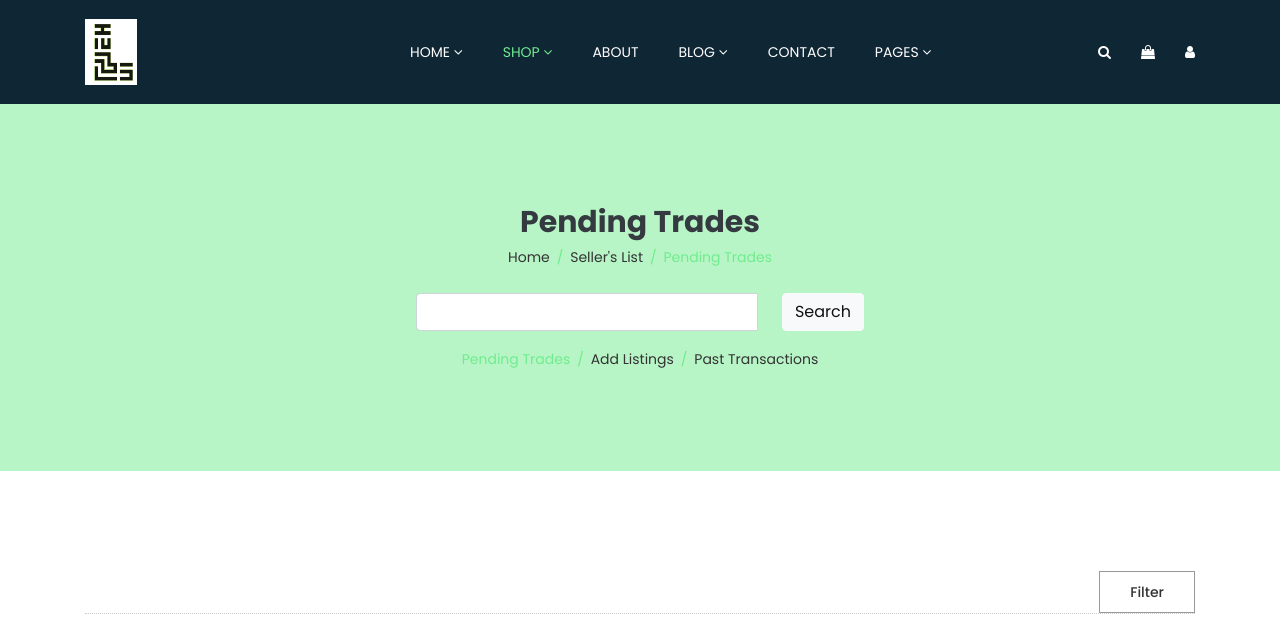
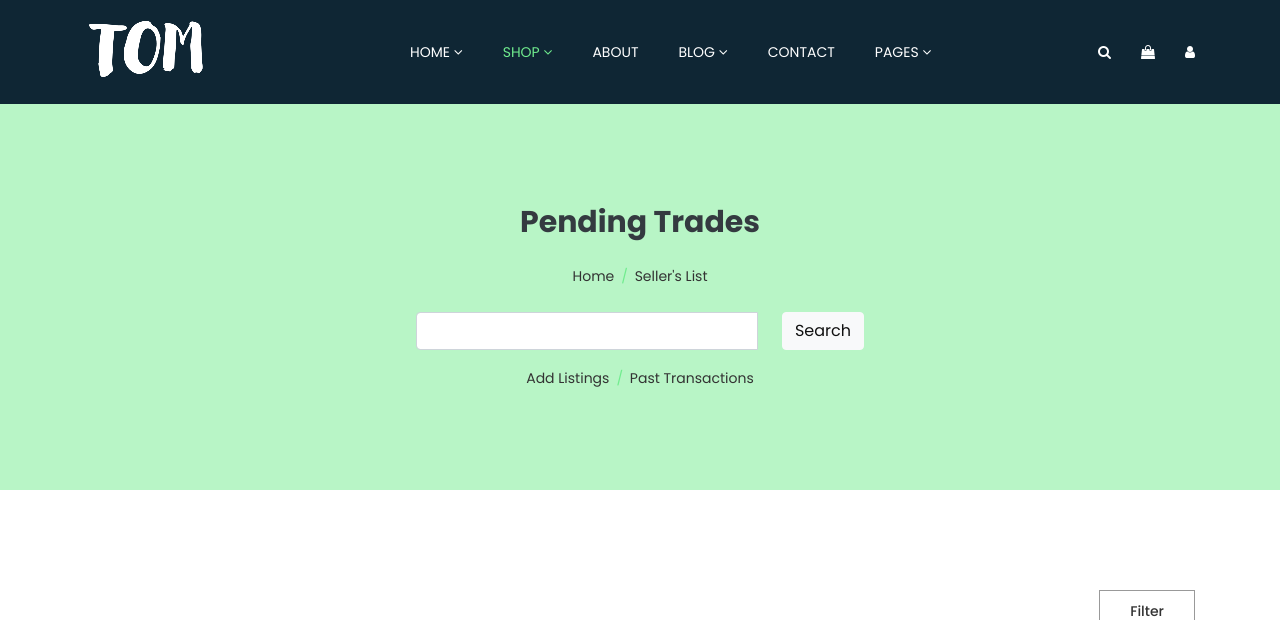
Before and after one commit to shannaurelle/lockdown-master, a PHP site: page /pending_trades.php in a window 1280 px wide. Shown: the top 620 px of the page. Run offline with PHP 8.4, Linux system fonts and the light colour scheme; a user stored in the database is signed in; data comes from the database, SQL or seed files in the repository.

Commit message:
edited links

```diff
--- a/pending_trades.php
+++ b/pending_trades.php
@@ -28,7 +28,7 @@
     <title>Sajuguju - Pending Trades</title>
     <meta name="description" content="">
     <meta name="viewport" content="width=device-width, initial-scale=1">
-    <link rel="shortcut icon" type="image/png" href="assets/images/favicon.png">
+    <link rel="shortcut icon" type="image/png" href="assets/images/logo_lockdown_2.ico">
     <!-- Place favicon.ico in the root directory -->
     <!-- all css here -->
     <!-- bootstrap v3.3.7 css -->
@@ -72,7 +72,7 @@
                 <div class="col-lg-3 col-6">
                     <div class="logo">
                         <a href="index.html">
-                            <img src="assets/images/logo_lockdown_2.png" alt="">
+                            <img src="assets/images/TOM_120x60.png" alt="">
                         </a>
                     </div>
                 </div>
@@ -212,11 +212,10 @@
             <div class="row">
                 <div class="col-12">
                     <div class="breadcumb-wrap text-center">
-                        <h2 class="text-dark">Pending Trades</h2>
+                        <h2 class="text-dark mb-4 mt-0">Pending Trades</h2>
                         <ul>
                             <li><a href="index.html">Home</a></li>
                             <li><a href="seller_products.php">Seller's List</a></li>
-                            <li><span>Pending Trades</span></li>
                         </ul>
                     </div>
                 </div>
@@ -235,7 +234,6 @@
                 <div class="col-12">
                     <div class="breadcumb-wrap text-center">
                         <ul>
-                            <li><span>Pending Trades</span></li>
                             <li><a href="add_listing.php">Add Listings</a></li>
                             <li><a href="previous_transactions.php">Past Transactions</a></li>
                         </ul>
```
